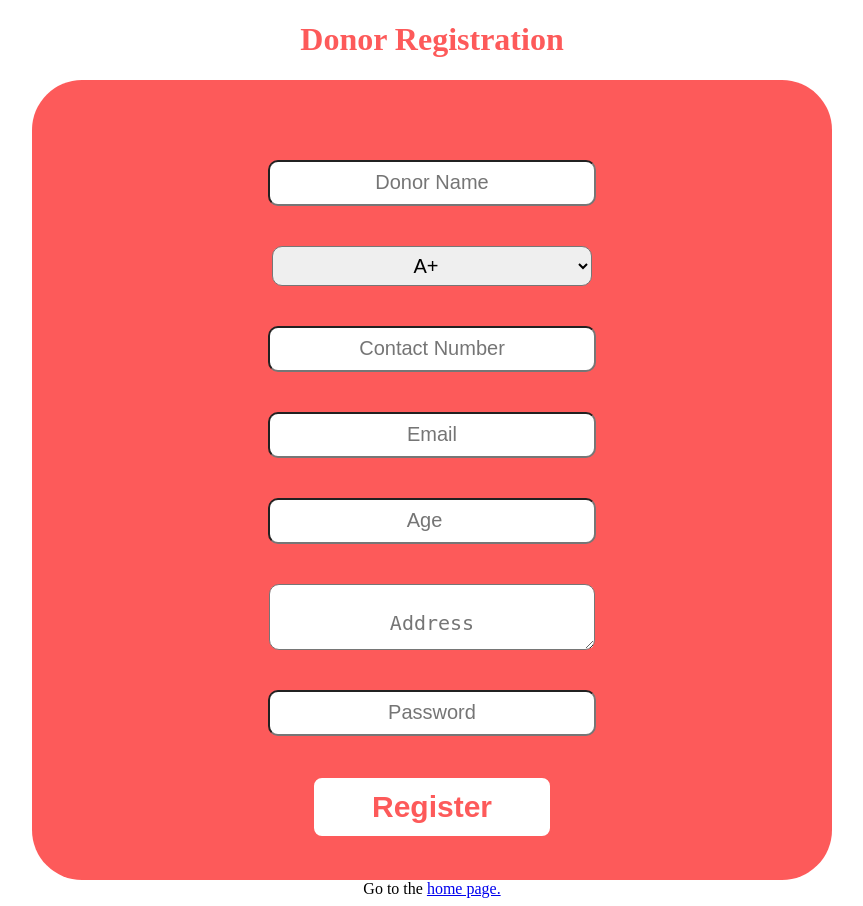
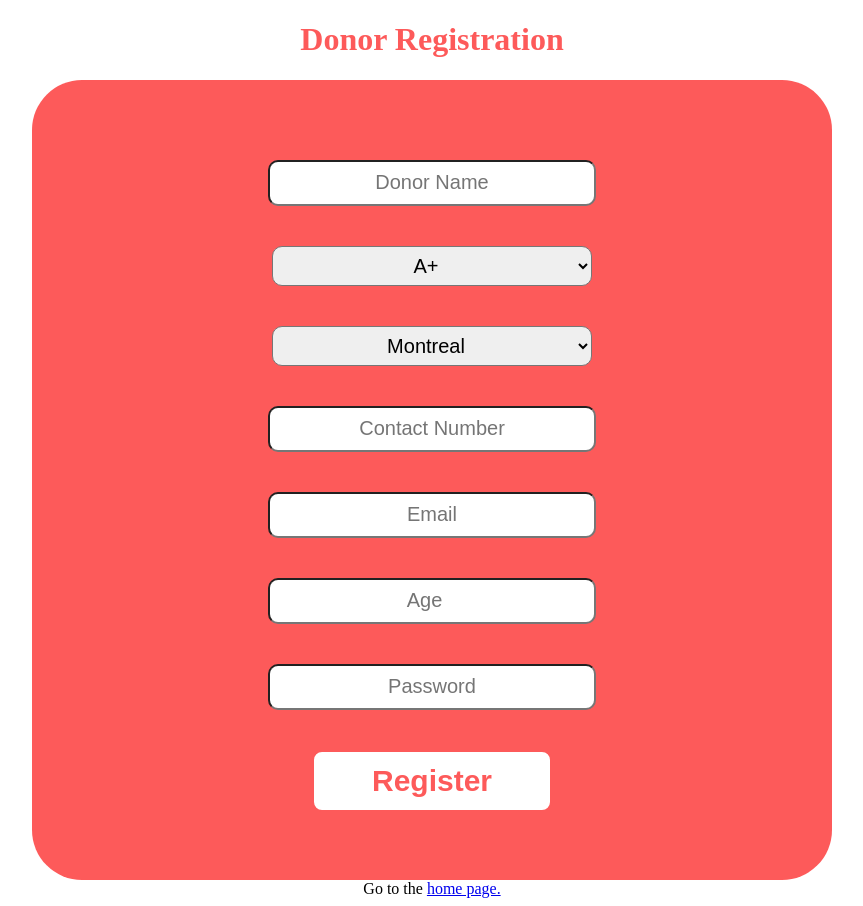
Before and after one commit to RathanSreeramoju/Save-Life, a PHP site: page /Register_Donor.html in a window 1280 px wide. Shown: the whole page, without its empty margins (208-1071 px from the left). Run offline with PHP 8.4, Linux system fonts and the light colour scheme.

Commit message:
Modified code

```diff
--- a/Save-Life/src/Home.html
+++ b/Save-Life/src/Home.html
@@ -10,7 +10,7 @@
 
             .parallax1 {
                 /* The image used */
-                background-image: url('images/Pic1.jpeg');
+                background-image: url('images/566507.jpg');
                 /* Full height */
                 height: 100%;
 
@@ -122,8 +122,8 @@
         <div class = "parallax4"> </div>
 
         <ul class = "menubar">
-			<li class = "menubar"><a class = "menubar" href="/Project/Home.html">Home</a></li>
-			<li class = "menubar"><a class = "menubar" href = "/Project/ContactUs.html">Contact Us</a></li>
+            <li class = "menubar"><a class = "menubar" href="/Project/Home.html">Home</a></li>
+            <li class = "menubar"><a class = "menubar" href = "/Project/ContactUs.html">Contact Us</a></li>
 
         </ul>
     </body>
--- a/Save-Life/src/Register_Donor.html
+++ b/Save-Life/src/Register_Donor.html
@@ -64,10 +64,14 @@
                 <option value = "O+">O+</option>
                 <option value = "O-">O-</option>
             </select> </br>
-            <input class = "input" style = "top:20%;"type = "tel" name = "phone" placeholder = "Contact Number" required></input></br>
-            <input class = "input" style = "top:25%;"type = "email" name = "email" placeholder = "Email" required></input></br>
-            <input class = "input" style = "top:30%;"type = "number" name = "age" placeholder = "Age" min = "18" max = "60" required></input></br>
-            <textarea class = "input" style = "top:35%;height:60px;" type = "textarea" rows = "4" cols = "50" name = "address" placeholder = "                            Address" required></textarea></br>
+            <select class = "input" style = "top:20%;" name = "location">
+                <option value = "Montreal">Montreal</option>
+                <option value = "Laval">Laval</option>
+
+            </select> </br>
+            <input class = "input" style = "top:25%;"type = "tel" name = "phone" placeholder = "Contact Number" required></input></br>
+            <input class = "input" style = "top:30%;"type = "email" name = "email" placeholder = "Email" required></input></br>
+            <input class = "input" style = "top:35%;"type = "number" name = "age" placeholder = "Age" min = "18" max = "60" required></input></br>
             <input class = "input" style = "top:40%;"type = "password" name = "password" placeholder = "Password" required></input></br>
 			<input class = "submit" type = "submit" value = "Register"></input>
 
```
Also changed, not shown: Save-Life/src/Register_Donor_Verify.php (+5 -4 lines), Save-Life/src/Login.php (indentation only).
